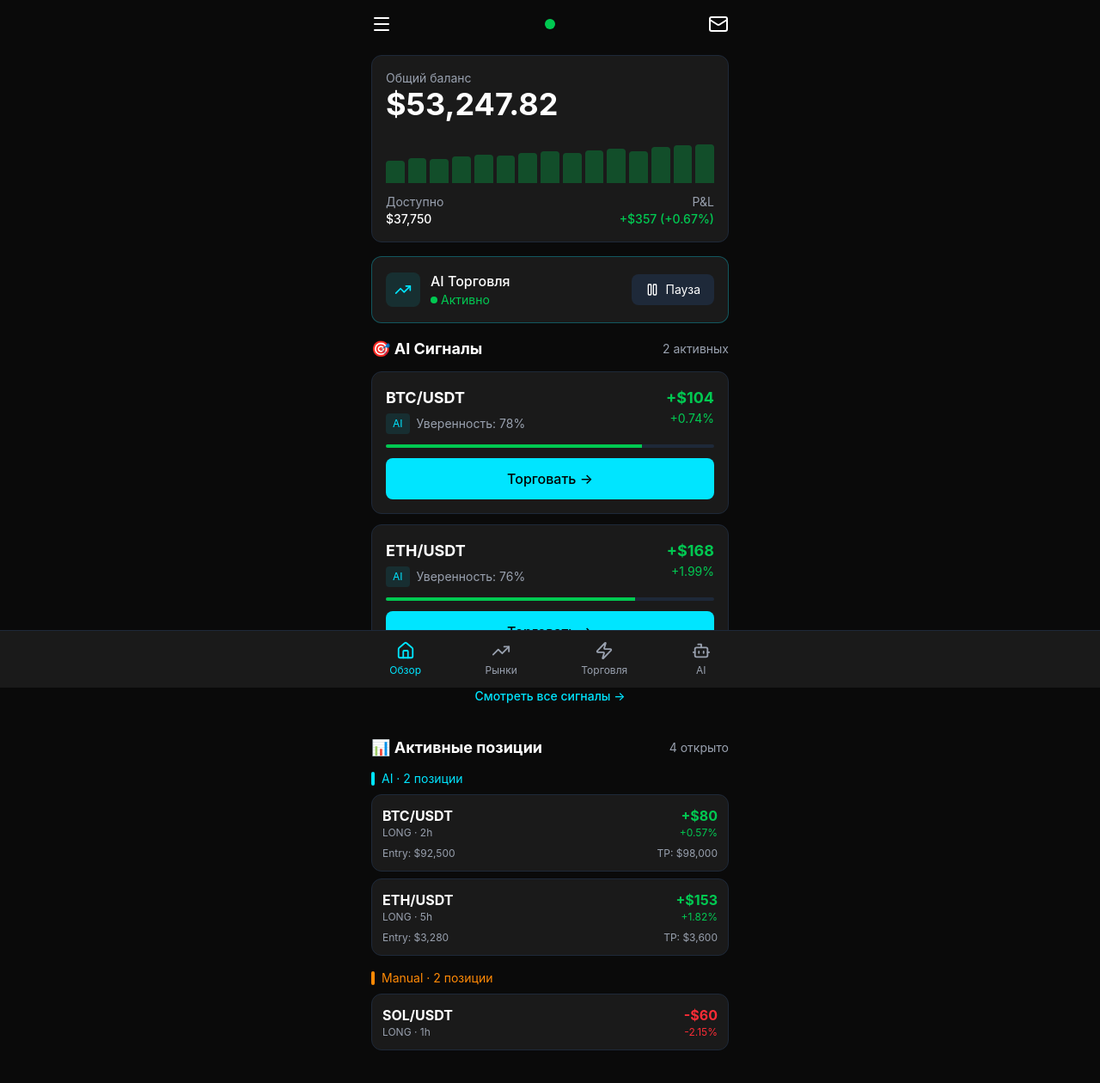
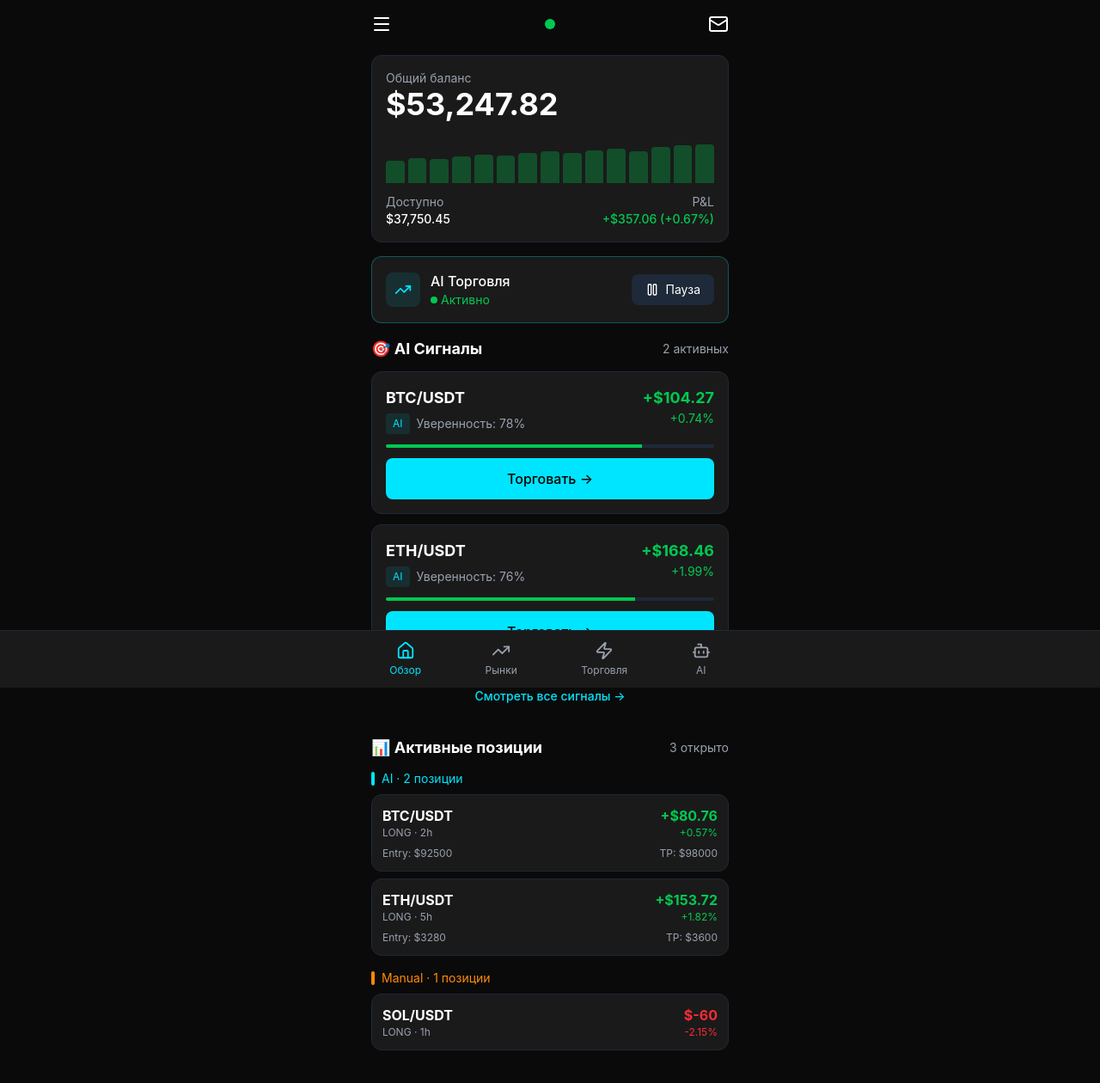
Before and after one commit to timurgadzhiev9779-code/trading-app, a React (Vite) app: page / in a window 1280 px wide. Shown: the top 1260 px of the page at 86% size. Built offline with nearby package versions, Linux system fonts and the light colour scheme.

Commit message:
Connect mock data to all pages

```diff
--- /dev/null
+++ b/src/data/mockData.js
@@ -0,0 +1,29 @@
+export const portfolio = {
+    balance: 53247.82,
+    available: 37750.45,
+    pnl: 357.06,
+    pnlPercent: 0.67
+  }
+
+  export const coins = [
+    { symbol: 'BTC', name: 'Bitcoin', price: 95180, change: 2.52, volume: '42.50B', cap: '1.87T' },
+    { symbol: 'ETH', name: 'Ethereum', price: 3425, change: 2.54, volume: '18.30B', cap: '411.2B' },
+    { symbol: 'SOL', name: 'Solana', price: 195.20, change: -2.15, volume: '4.20B', cap: '89.5B' },
+    { symbol: 'AVAX', name: 'Avalanche', price: 38.45, change: 3.22, volume: '1.80B', cap: '15.2B' },
+    { symbol: 'LINK', name: 'Chainlink', price: 14.92, change: 3.11, volume: '890M', cap: '8.9B' },
+  ]
+
+  export const aiSignals = [
+    { pair: 'BTC/USDT', confidence: 78, direction: 'LONG', entry: 95200, tp: 98450, sl: 93100, profit: 104.27, profitPercent: 0.74 },
+    { pair: 'ETH/USDT', confidence: 76, direction: 'LONG', entry: 3420, tp: 3600, sl: 3280, profit: 168.46, profitPercent: 1.99 },
+  ]
+
+  export const positions = {
+    ai: [
+      { pair: 'BTC/USDT', type: 'LONG', entry: 92500, tp: 98000, sl: 91500, profit: 80.76, profitPercent: 0.57, time: '2h' },
+      { pair: 'ETH/USDT', type: 'LONG', entry: 3280, tp: 3600, sl: 3150, profit: 153.72, profitPercent: 1.82, time: '5h' },
+    ],
+    manual: [
+      { pair: 'SOL/USDT', type: 'LONG', entry: 185, tp: 198, sl: 180, profit: -60, profitPercent: -2.15, time: '1h' },
+    ]
+  }
--- a/src/pages/HomePage.jsx
+++ b/src/pages/HomePage.jsx
@@ -1,4 +1,5 @@
 import { Menu, Mail, TrendingUp, Pause } from 'lucide-react'
+import { portfolio, aiSignals, positions } from '../data/mockData'
 
 export default function HomePage() {
   return (
@@ -10,26 +11,25 @@ export default function HomePage() {
         <Mail size={24} />
       </div>
 
-      {/* Portfolio Card */}
+      {/* Portfolio */}
       <div className="bg-[#1A1A1A] rounded-xl p-4 mb-4 border border-gray-800">
         <p className="text-gray-400 text-sm">Общий баланс</p>
-        <h1 className="text-4xl font-bold mb-2">$53,247.82</h1>
+        <h1 className="text-4xl font-bold mb-2">${portfolio.balance.toLocaleString()}</h1>
 
         <div className="h-16 mb-3 flex items-end gap-1">
           {[40,45,43,48,52,50,55,58,54,60,62,58,65,68,70].map((h,i) => (
-            <div key={i} className="flex-1 bg-green-500/30 rounded-t"
-                 style={{height: `${h}%`}}></div>
+            <div key={i} className="flex-1 bg-green-500/30 rounded-t" style={{height: `${h}%`}}></div>
           ))}
         </div>
 
         <div className="flex justify-between text-sm">
           <div>
             <p className="text-gray-400">Доступно</p>
-            <p className="font-medium">$37,750</p>
+            <p className="font-medium">${portfolio.available.toLocaleString()}</p>
           </div>
           <div className="text-right">
             <p className="text-gray-400">P&L</p>
-            <p className="text-green-500 font-medium">+$357 (+0.67%)</p>
+            <p className="text-green-500 font-medium">+${portfolio.pnl} (+{portfolio.pnlPercent}%)</p>
           </div>
         </div>
       </div>
@@ -59,30 +59,27 @@ export default function HomePage() {
       {/* Signals */}
       <div className="flex justify-between items-center mb-3">
         <h2 className="text-lg font-bold">🎯 AI Сигналы</h2>
-        <span className="text-sm text-gray-400">2 активных</span>
+        <span className="text-sm text-gray-400">{aiSignals.length} активных</span>
       </div>
 
-      {[
-        { pair: 'BTC/USDT', conf: 78, profit: '+$104', percent: '+0.74%' },
-        { pair: 'ETH/USDT', conf: 76, profit: '+$168', percent: '+1.99%' },
-      ].map((s, i) => (
+      {aiSignals.map((s, i) => (
         <div key={i} className="bg-[#1A1A1A] rounded-xl p-4 mb-3 border border-gray-800">
           <div className="flex justify-between items-start mb-3">
             <div>
               <p className="font-bold text-lg">{s.pair}</p>
               <div className="flex items-center gap-2 mt-1">
                 <span className="text-xs bg-[#00E5FF]/10 text-[#00E5FF] px-2 py-1 rounded">AI</span>
-                <span className="text-sm text-gray-400">Уверенность: {s.conf}%</span>
+                <span className="text-sm text-gray-400">Уверенность: {s.confidence}%</span>
               </div>
             </div>
             <div className="text-right">
-              <p className="text-green-500 font-bold text-lg">{s.profit}</p>
-              <p className="text-green-500 text-sm">{s.percent}</p>
+              <p className="text-green-500 font-bold text-lg">+${s.profit}</p>
+              <p className="text-green-500 text-sm">+{s.profitPercent}%</p>
             </div>
           </div>
 
           <div className="h-1 bg-gray-800 rounded-full mb-3 overflow-hidden">
-            <div className="h-full bg-green-500" style={{width: `${s.conf}%`}}></div>
+            <div className="h-full bg-green-500" style={{width: `${s.confidence}%`}}></div>
           </div>
 
           <button className="w-full bg-[#00E5FF] hover:bg-[#00D5EF] text-black py-3 rounded-lg font-medium">
@@ -95,57 +92,56 @@ export default function HomePage() {
         Смотреть все сигналы →
       </button>
 
-      {/* Active Positions */}
+      {/* Positions */}
       <div className="mt-6">
         <div className="flex justify-between items-center mb-3">
           <h2 className="text-lg font-bold">📊 Активные позиции</h2>
-          <span className="text-sm text-gray-400">4 открыто</span>
+          <span className="text-sm text-gray-400">{positions.ai.length + positions.manual.length} открыто</span>
         </div>
 
         <p className="text-sm text-[#00E5FF] mb-2 flex items-center gap-2">
           <span className="w-1 h-4 bg-[#00E5FF] rounded"></span>
-          AI · 2 позиции
+          AI · {positions.ai.length} позиции
         </p>
 
-        {[
-          { pair: 'BTC/USDT', entry: '$92,500', tp: '$98,000', profit: '+$80', percent: '+0.57%', time: '2h' },
-          { pair: 'ETH/USDT', entry: '$3,280', tp: '$3,600', profit: '+$153', percent: '+1.82%', time: '5h' }
-        ].map((p, i) => (
+        {positions.ai.map((p, i) => (
           <div key={i} className="bg-[#1A1A1A] rounded-xl p-3 mb-2 border border-gray-800">
             <div className="flex justify-between items-center mb-2">
               <div>
                 <p className="font-bold">{p.pair}</p>
-                <p className="text-xs text-gray-400">LONG · {p.time}</p>
+                <p className="text-xs text-gray-400">{p.type} · {p.time}</p>
               </div>
               <div className="text-right">
-                <p className="text-green-500 font-bold">{p.profit}</p>
-                <p className="text-green-500 text-xs">{p.percent}</p>
+                <p className="text-green-500 font-bold">+${p.profit}</p>
+                <p className="text-green-500 text-xs">+{p.profitPercent}%</p>
               </div>
             </div>
             <div className="flex justify-between text-xs text-gray-400">
-              <span>Entry: {p.entry}</span>
-              <span>TP: {p.tp}</span>
+              <span>Entry: ${p.entry}</span>
+              <span>TP: ${p.tp}</span>
             </div>
           </div>
         ))}
 
         <p className="text-sm text-orange-400 mb-2 mt-4 flex items-center gap-2">
           <span className="w-1 h-4 bg-orange-400 rounded"></span>
-          Manual · 2 позиции
+          Manual · {positions.manual.length} позиции
         </p>
 
-        <div className="bg-[#1A1A1A] rounded-xl p-3 mb-2 border border-gray-800">
-          <div className="flex justify-between items-center">
-            <div>
-              <p className="font-bold">SOL/USDT</p>
-              <p className="text-xs text-gray-400">LONG · 1h</p>
-            </div>
-            <div className="text-right">
-              <p className="text-red-500 font-bold">-$60</p>
-              <p className="text-red-500 text-xs">-2.15%</p>
+        {positions.manual.map((p, i) => (
+          <div key={i} className="bg-[#1A1A1A] rounded-xl p-3 mb-2 border border-gray-800">
+            <div className="flex justify-between items-center">
+              <div>
+                <p className="font-bold">{p.pair}</p>
+                <p className="text-xs text-gray-400">{p.type} · {p.time}</p>
+              </div>
+              <div className="text-right">
+                <p className="text-red-500 font-bold">${p.profit}</p>
+                <p className="text-red-500 text-xs">{p.profitPercent}%</p>
+              </div>
             </div>
           </div>
-        </div>
+        ))}
       </div>
     </div>
   )
--- a/src/pages/TradePage.jsx
+++ b/src/pages/TradePage.jsx
@@ -1,22 +1,25 @@
 import { useState } from 'react'
 import { ChevronDown, TrendingUp } from 'lucide-react'
+import { portfolio, coins, aiSignals } from '../data/mockData'
 
 export default function TradePage() {
   const [amount, setAmount] = useState('')
   const [useAI, setUseAI] = useState(true)
 
-  const balance = 37750.45
-  const percent = (amount / balance) * 100 || 0
+  const btc = coins[0]
+  const aiSignal = aiSignals[0]
+
+  const percent = (amount / portfolio.available) * 100 || 0
 
   return (
     <div className="text-white p-4 pb-24 max-w-md mx-auto">
       <h1 className="text-2xl font-bold mb-4">⚡ Торговля</h1>
 
-      {/* Pair Selector */}
+      {/* Pair */}
       <button className="w-full bg-[#1A1A1A] border border-gray-800 rounded-lg p-4 mb-4 flex justify-between items-center">
         <div>
-          <p className="font-bold text-lg">BTC/USDT</p>
-          <p className="text-sm text-gray-400">$95,180.00</p>
+          <p className="font-bold text-lg">{btc.symbol}/USDT</p>
+          <p className="text-sm text-gray-400">${btc.price.toLocaleString()}</p>
         </div>
         <ChevronDown size={20} className="text-gray-400" />
       </button>
@@ -26,13 +29,13 @@ export default function TradePage() {
         <div className="bg-[#00E5FF]/10 border border-[#00E5FF]/30 rounded-lg p-3 mb-4">
           <div className="flex items-center gap-2 mb-2">
             <TrendingUp size={16} className="text-[#00E5FF]" />
-            <p className="text-sm font-medium">AI Рекомендация: BUY</p>
-            <span className="ml-auto text-xs text-[#00E5FF]">Уверенность: 78%</span>
+            <p className="text-sm font-medium">AI Рекомендация: {aiSignal.direction}</p>
+            <span className="ml-auto text-xs text-[#00E5FF]">Уверенность: {aiSignal.confidence}%</span>
           </div>
           <div className="flex items-center justify-between text-xs text-gray-300">
-            <span>Entry: $95,200</span>
-            <span>TP: $98,450 (+3.4%)</span>
-            <span>SL: $93,100 (-2.2%)</span>
+            <span>Entry: ${aiSignal.entry}</span>
+            <span>TP: ${aiSignal.tp}</span>
+            <span>SL: ${aiSignal.sl}</span>
           </div>
         </div>
       )}
@@ -48,11 +51,11 @@ export default function TradePage() {
         </label>
       </div>
 
-      {/* Amount + Slider */}
+      {/* Amount */}
       <div className="mb-4">
         <div className="flex justify-between text-sm text-gray-400 mb-2">
           <span>Сумма (USDT)</span>
-          <span>Доступно: ${balance.toLocaleString()}</span>
+          <span>Доступно: ${portfolio.available.toLocaleString()}</span>
         </div>
 
         <input
@@ -68,7 +71,7 @@ export default function TradePage() {
           min="0"
           max="100"
           value={percent}
-          onChange={(e) => setAmount((balance * e.target.value / 100).toFixed(2))}
+          onChange={(e) => setAmount((portfolio.available * e.target.value / 100).toFixed(2))}
           className="w-full h-2 bg-gray-800 rounded-lg appearance-none cursor-pointer"
           style={{
             background: `linear-gradient(to right, #00E5FF ${percent}%, #374151 ${percent}%)`
@@ -103,7 +106,7 @@ export default function TradePage() {
         </div>
       </div>
 
-      {/* Summary */}
+      {/* Summary (ВОЗВРАЩЕНО) */}
       <div className="bg-[#1A1A1A] rounded-xl p-4 mb-4 border border-gray-800">
         <h3 className="font-bold mb-3">Сводка</h3>
         <div className="space-y-2 text-sm">
```
Also changed, not shown: src/pages/CoinDetailPage.jsx (+12 -6 lines), src/pages/MarketPage.jsx (+13 -14 lines).
